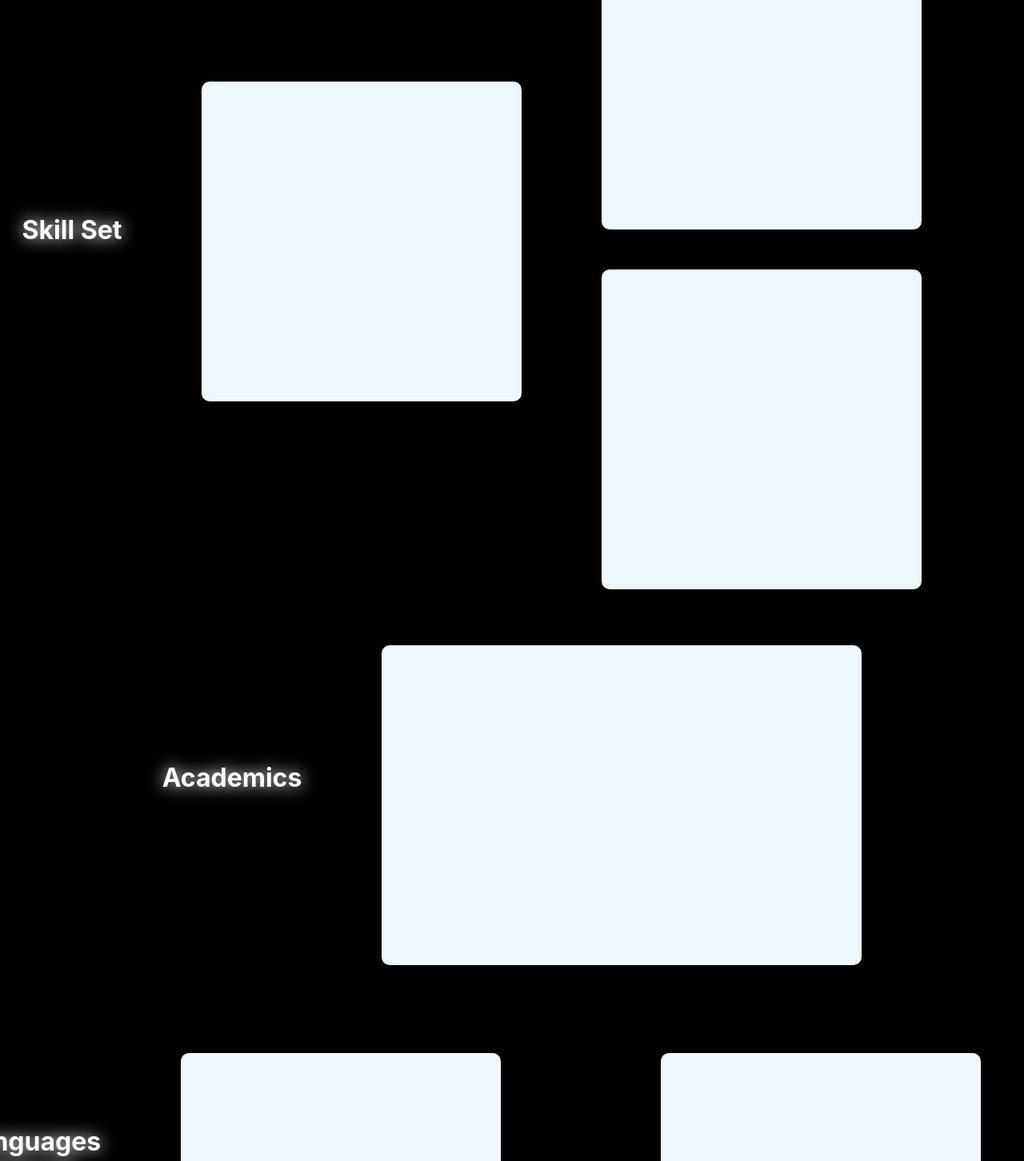
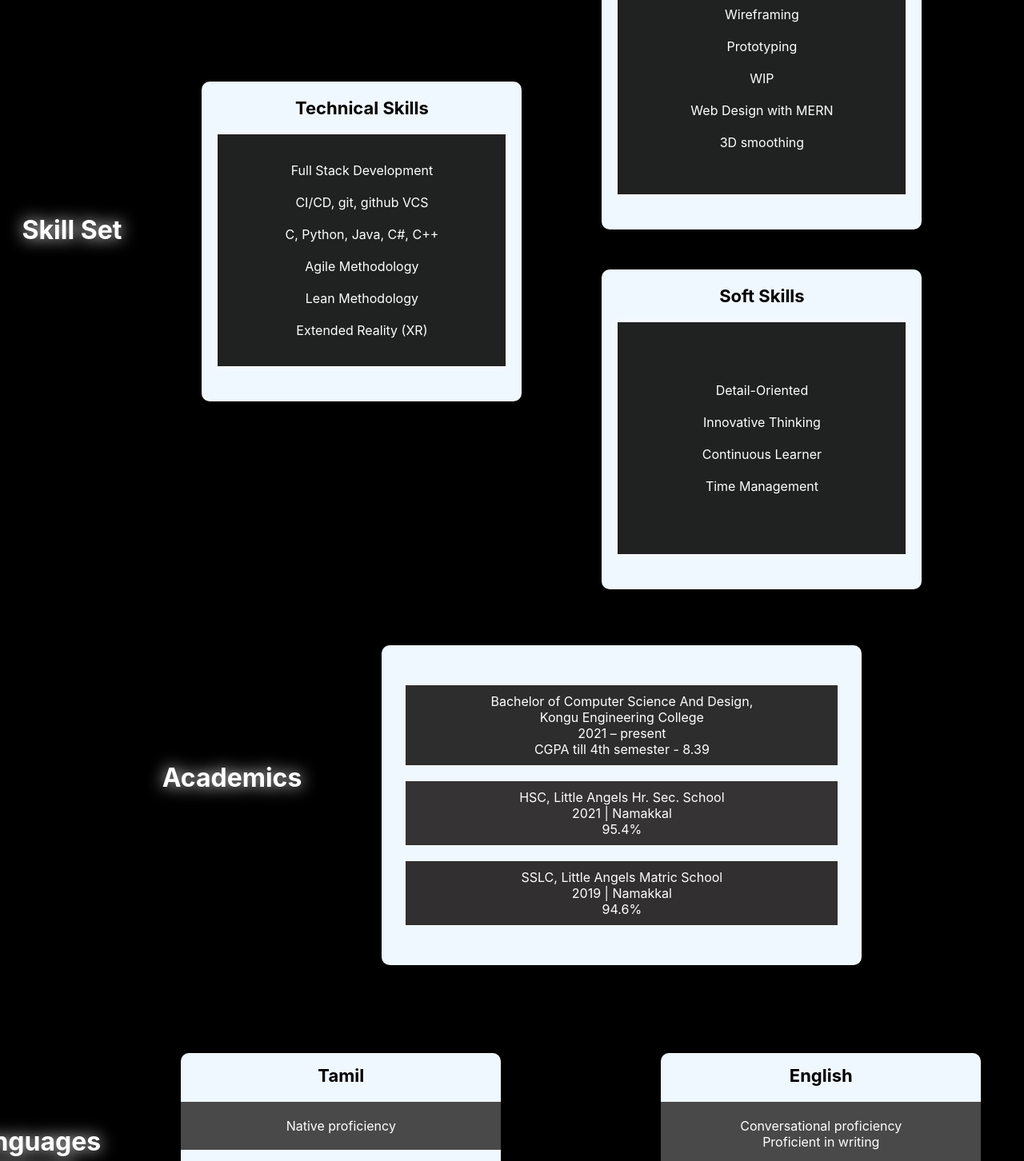
Before and after one commit to sripathy914/MERN-React, a React (Create React App) app: page /About in a window 1280 px wide. Shown: the part 900-2352 px from the top of the page at 80% size. Built offline with nearby package versions, Linux system fonts and the light colour scheme.

Commit message:
committed

```diff
--- a/src/NavBar/About.css
+++ b/src/NavBar/About.css
@@ -80,6 +80,51 @@
    filter: drop-shadow(0px 0px 10px white);
 
 }
+.tech
+{
+   margin: 20px;
+}
+.head
+{
+   font-size: 22px;
+   margin-bottom: 20px;
+}
+.techskills
+{
+   display: flex;
+   flex-direction: column;
+   justify-content: center;
+   height: 250px;
+   font-size: 16px;
+   gap: 20px;
+}
+.design
+{
+   margin: 20px;
+}
+.designskills
+{
+   display: flex;
+   flex-direction: column;
+   justify-content: center;
+   height: 250px;
+   font-size: 16px;
+   gap: 20px;
+}
+.soft
+{
+   margin: 20px;
+}
+.softskills
+{
+   display: flex;
+   flex-direction: column;
+   justify-content: center;
+   height: 250px;
+   font-size: 16px;
+   gap: 20px;
+}
+
 .main1
 {
    height: auto;
@@ -166,12 +211,50 @@
 }
 .box6
 {
+   display: flex;
+   flex-direction: column;
+   justify-content: center;
+
    height: 400px;
    border-radius: 10px;
 
    width: 600px;
    background-color: aliceblue;
+
 }
+.academics
+{
+   margin: 20px;
+   font-size: 16px;
+   color: white;
+   display: flex;
+   flex-direction: column;
+   justify-content: center;
+}
+.college
+{
+
+   margin: 10px;
+   padding: 10px;
+   background-color: rgb(46, 45, 45);
+
+}
+
+.hsc
+{
+
+   margin: 10px;
+   padding: 10px;
+   background-color: rgb(53, 51, 51);
+}
+.sslc
+{
+
+   margin: 10px;
+   padding: 10px;
+   background-color: rgb(49, 47, 47);
+}
+
 .main4
 {
    height: 400px;
@@ -188,11 +271,60 @@
 }
 .box7
 {
+   display: flex;
+   flex-direction: column;
+
    height: 150px;
    border-radius: 10px;
 
    width: 400px;
    background-color: aliceblue;
+
+}
+.language
+{
+   background-color: rgb(74, 73, 73);
+   padding: 20px;
+   color: white;
+}
+.box8
+{
+
+   display: flex;
+   flex-direction: column;
+   justify-content: center;
+   height: 300px;
+   border-radius: 10px;
+
+   width: 600px;
+   background-color: aliceblue;
+}
+.coding
+{
+   margin: 10px;
+   padding: 20px;
+   background-color: rgb(53, 51, 51);
+}
+.hackathon
+{
+   margin: 10px;
+   padding: 20px;
+   background-color: rgb(53, 51, 51);
+}
+.academic
+{
+   margin: 10px;
+   padding: 20px;
+   background-color: rgb(53, 51, 51);
+}
+.achievements
+{
+   margin: 20px;
+   font-size: 16px;
+   color: white;
+   display: flex;
+   flex-direction: column;
+   justify-content: center;
 }
 .main5
 {
--- a/src/NavBar/About.jsx
+++ b/src/NavBar/About.jsx
@@ -23,36 +23,112 @@ const About = () => {
                 <div class="super1">
                     <h1 class="skills">Skill Set</h1>
                     <div class="main2">
-                        <div class="box5"></div>
+                        <div class="box5">
+                            <div class="tech">
+                                <h1 class="head">Technical Skills</h1>
+                                <ol class="techskills">
+                                    <li>Full Stack Development</li>
+                                    <li>CI/CD, git, github VCS</li>
+                                    <li>C, Python, Java, C#, C++</li>
+                                    <li>Agile Methodology</li>
+                                    <li>Lean Methodology</li>
+                                    <li>Extended Reality (XR)</li>
+                                </ol>
+                            </div>
+                        </div>
                     </div>
                     <div class="main1">
-                        <div class="box3"></div>
-                        <div class="box4"></div>
+                        <div class="box3">
+                            <div class="design">
+                                <h1 class="head">Design Skills</h1>
+                                    <ol class="designskills">
+                                        <li>Wireframing</li>
+                                        <li>Prototyping</li>
+                                        <li>WIP</li>
+                                        <li>Web Design with MERN</li>
+                                        <li>3D smoothing</li>
+                                    </ol>
+                            </div>
+                        </div>
+                        <div class="box4">
+                            <div class="soft">
+                                <h1 class="head">Soft Skills</h1>
+                                <ol class="softskills">
+                                    <li>Detail-Oriented</li>
+                                    <li>Innovative Thinking</li>
+                                    <li>Continuous Learner</li>
+                                    <li>Time Management</li>
+                                </ol>
+                            </div>
+                        </div>
                     </div>
                 </div>
 
                 <div class="super2">
                     <h1 class="skills2">Academics</h1>
                     <div class="main3">
-                        <div class="box6"></div>
+                        <div class="box6">
+                            <div className="academics">
+                                <div className="college">
+                                    Bachelor of Computer Science And Design,<br/>
+                                    Kongu Engineering College<br/>
+                                    2021 – present<br/>
+                                    CGPA till 4th semester - 8.39
+                                </div>
+                                <div className="hsc">
+                                    HSC, Little Angels Hr. Sec. School<br/>
+                                    2021 | Namakkal<br/>
+                                    95.4%
+                                </div>
+                                <div className="sslc">
+                                    SSLC, Little Angels Matric School<br/>
+                                    2019 | Namakkal<br/>
+                                    94.6%
+                                </div>
+                            </div>
+                        </div>
                     </div>
                 </div>
 
                 <div class="super1">
                     <h1 class="skills">Languages<br></br>Known</h1>
                     <div class="main4">
-                        <div class="box7"></div>
-                        <div class="box7"></div>
+                        <div class="box7">
+                            <h1 class="head">Tamil</h1>
+                            <div class="language">Native proficiency</div>
+                        </div>
+                        <div class="box7">
+                            <h1 class="head">Telugu</h1>
+                            <div class="language">Native proficiency</div>
+                        </div>
                     </div>
                     <div class="main4">
-                        <div class="box7"></div>
-                        <div class="box7"></div>
+                        <div class="box7">
+                            <h1 class="head">English</h1>
+                            <div class="language">Conversational proficiency <br/> Proficient in writing</div>
+                        </div>
+                        <div class="box7">
+                            <h1 class="head">Hindi</h1>
+                            <div class="language">Conversational proficiency <br/> Proficient in writing</div>
+                        </div>
                     </div>
                 </div>
                 <div class="super2">
-                    <h1 class="skills2">Achievements</h1>
+                    <h1 class="skills2">Achievements </h1>
                     <div class="main5">
-                        <div class="box6"></div>
+                        <div class="box8">
+                            <div className="achievements">
+                                <div className="coding">
+                                    First place in Bytes Blitz Coding - an Intra college level Competition
+                                </div>
+                                <div className="hackathon">
+                                    Participated in largest National level Hackathon - SIH 2023
+                                </div>
+                                <div className="academic">
+                                    Academic Excellence Scholarship Rs.20000
+                                </div>
+                            </div>
+                        </div>
                     </div>
                 </div>
                 <div class="super2">
--- a/src/NavBar/Signup.jsx
+++ b/src/NavBar/Signup.jsx
@@ -2,17 +2,19 @@ import React from "react";
 import './Login.css';
 import Login from "./Login";
 import { Link } from "react-router-dom";
-
+// import React,{useState} from 'react';
+import axios from "axios"
 const Signup =() =>{
+    // const [name,setName]=useState("")
         return (
             <div class="loginsignup">
                 <div class="container">
                     <div class="form1">
                         <div class="form2">
                             <h2 class="logintext">Register</h2>
-                            <form>
+                            <form /*onSubmit={handleSubmit}*/>
                                 <table>
-                                    <tr>
+                                     <tr>
                                         <td><input type="text" placeholder="Enter your name"></input></td>
                                     </tr>
 
```
Also changed, not shown: src/App.js (line endings or trailing spaces), src/Components/ClassComponent/UseMemo.jsx (line endings or trailing spaces), src/NavBar/Login.css (line endings or trailing spaces), src/NavBar/Projects.jsx (line endings or trailing spaces).
